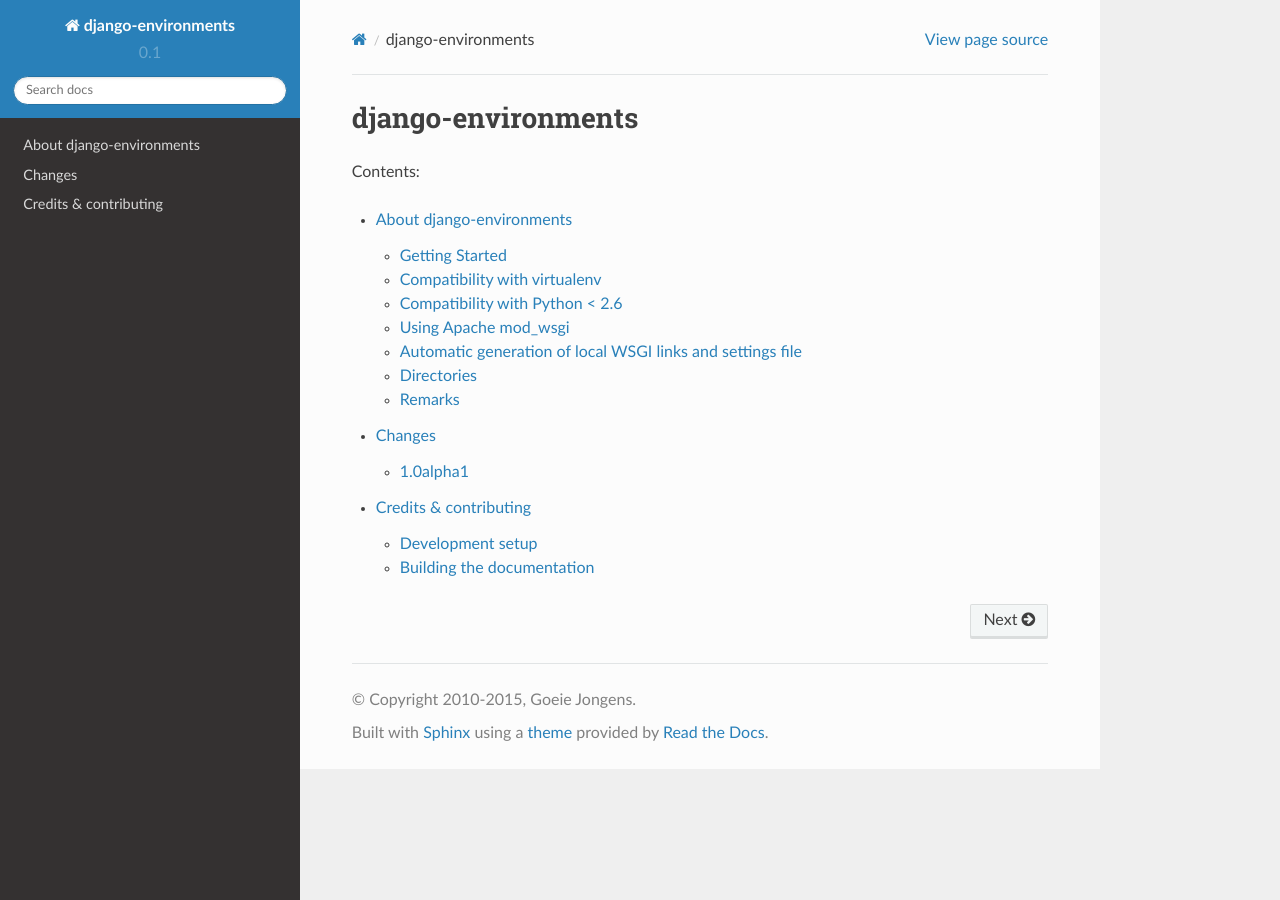
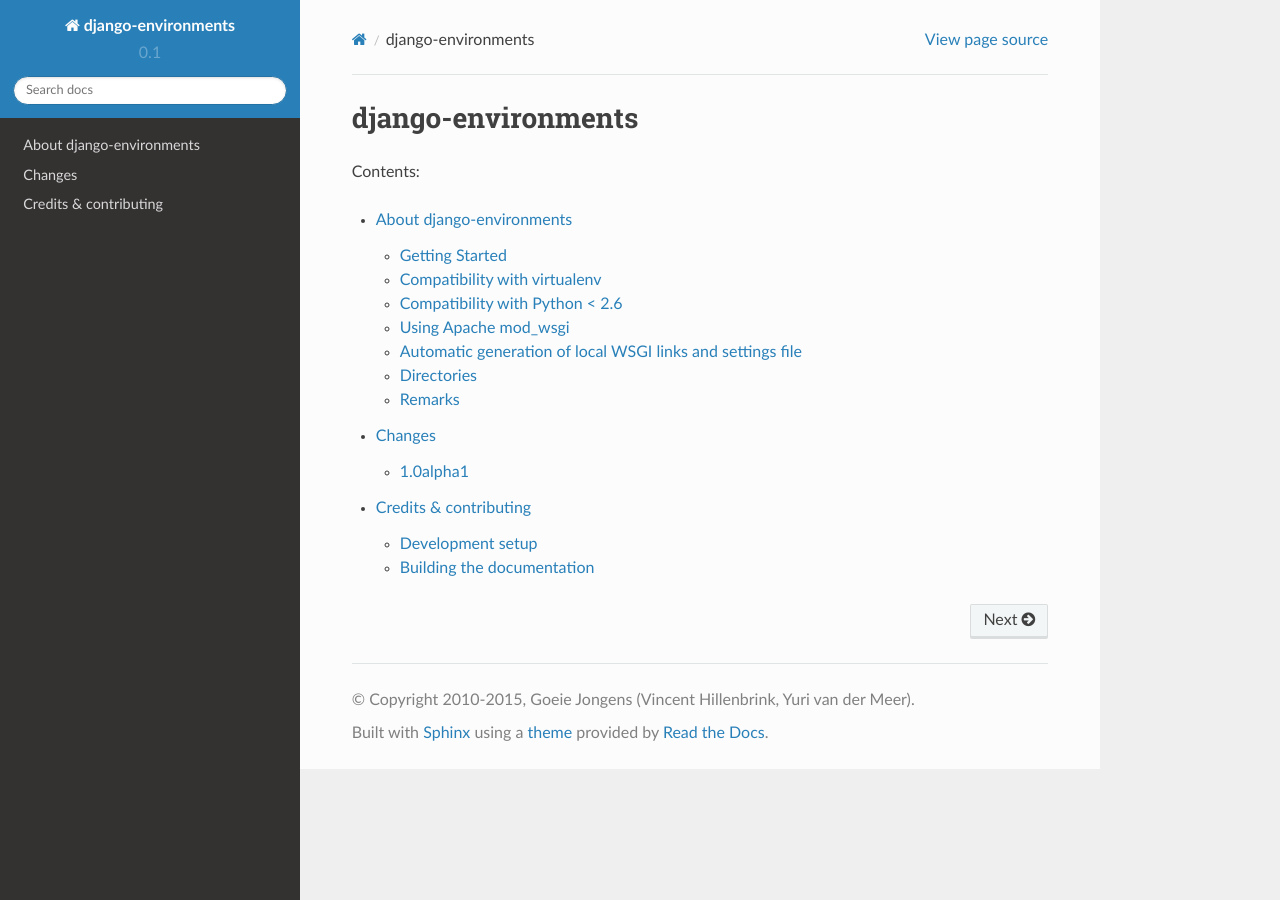
Before and after one commit to yvandermeer/django-environments, a Sphinx documentation site: the page built from docs/index.rst, in a window 1280 px wide. Built offline with Sphinx 7.4.7 and the Read the Docs theme 2.0.0, drawn with Linux system fonts in a browser that asks for light colours.

Commit message:
Update authors/copyright

```diff
--- a/docs/conf.py
+++ b/docs/conf.py
@@ -48,7 +48,8 @@
 
 # General information about the project.
 project = u'django-environments'
-copyright = u'2010-{}, Goeie Jongens'.format(datetime.today().year)
+authors = 'Goeie Jongens (Vincent Hillenbrink, Yuri van der Meer)'
+copyright = u'2010-{}, {}'.format(datetime.today().year, authors)
 
 # The version info for the project you're documenting, acts as replacement for
 # |version| and |release|, also used in various other places throughout the
```
